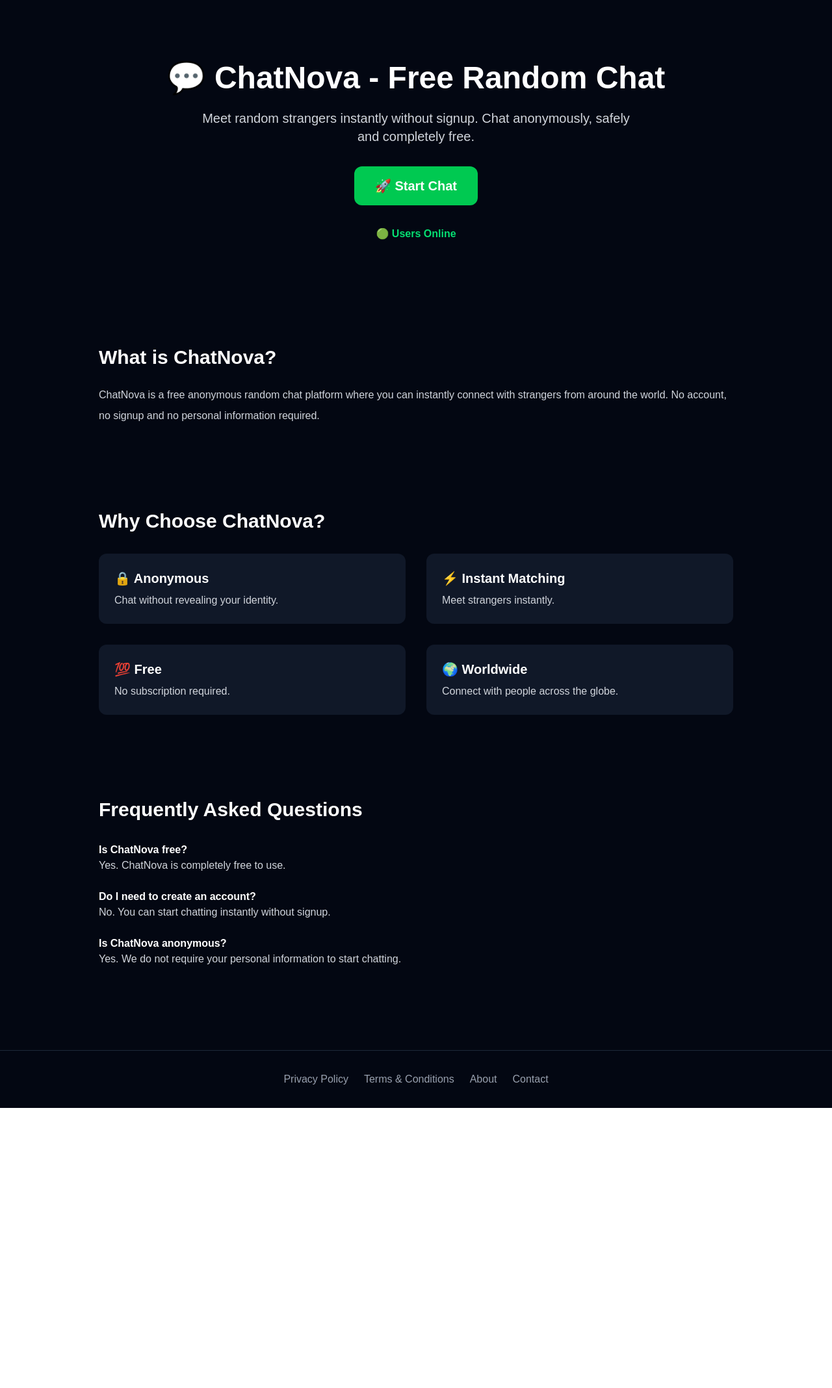
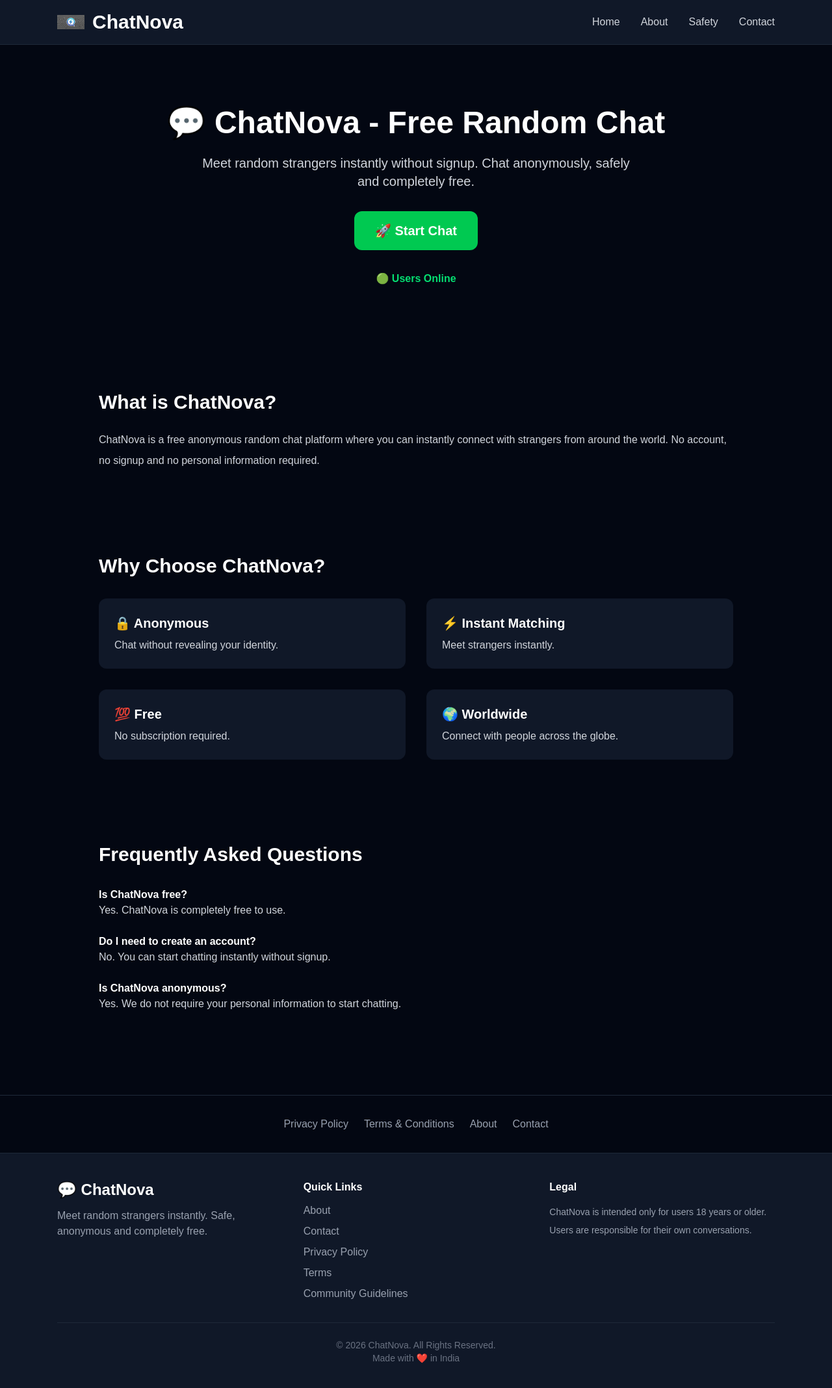
Before and after one commit to Shubhampb4499/random-chat, a Next.js app: page / in a window 1280 px wide. Shown: the top 2136 px of the page at 65% size. Before the commit the page ends 1705 px from the top, so only its background shows below. Built offline with nearby package versions, Linux system fonts and the light colour scheme.

Commit message:
Added ChatNova branding and layout updates

```diff
--- a/app/layout.tsx
+++ b/app/layout.tsx
@@ -2,6 +2,8 @@ import type { Metadata } from "next";
 import { Geist, Geist_Mono } from "next/font/google";
 import { GoogleAnalytics } from "@next/third-parties/google";
 import "./globals.css";
+import Header from "../components/Header";
+import Footer from "../components/Footer";
 
 const geistSans = Geist({
   variable: "--font-geist-sans",
@@ -73,8 +75,14 @@ export default function RootLayout({
       className={`${geistSans.variable} ${geistMono.variable} h-full antialiased`}
     >
       <body className="min-h-full flex flex-col">
-        {children}
-      </body>
+
+  <Header />
+
+  {children}
+
+  <Footer />
+
+</body>
 
       <GoogleAnalytics gaId="G-JTQNTF01T7" />
     </html>
--- /dev/null
+++ b/components/Footer.tsx
@@ -0,0 +1,78 @@
+import Link from "next/link";
+
+export default function Footer() {
+  return (
+    <footer className="bg-gray-900 border-t border-gray-800 mt-auto">
+
+      <div className="max-w-6xl mx-auto px-6 py-10">
+
+        <div className="grid md:grid-cols-3 gap-8">
+
+          <div>
+            <h2 className="text-2xl font-bold text-white mb-3">
+              💬 ChatNova
+            </h2>
+
+            <p className="text-gray-400">
+              Meet random strangers instantly.
+              Safe, anonymous and completely free.
+            </p>
+          </div>
+
+          <div>
+            <h3 className="font-semibold mb-3 text-white">
+              Quick Links
+            </h3>
+
+            <div className="flex flex-col gap-2 text-gray-400">
+
+              <Link href="/about">About</Link>
+
+              <Link href="/contact">Contact</Link>
+
+              <Link href="/privacy-policy">
+                Privacy Policy
+              </Link>
+
+              <Link href="/terms">
+                Terms
+              </Link>
+
+              <Link href="/community-guidelines">
+                Community Guidelines
+              </Link>
+
+            </div>
+          </div>
+
+          <div>
+            <h3 className="font-semibold mb-3 text-white">
+              Legal
+            </h3>
+
+            <p className="text-gray-400 text-sm leading-7">
+              ChatNova is intended only for users
+              18 years or older.
+              <br />
+              Users are responsible for their own
+              conversations.
+            </p>
+          </div>
+
+        </div>
+
+        <div className="border-t border-gray-800 mt-8 pt-6 text-center text-gray-500 text-sm">
+
+          © 2026 ChatNova. All Rights Reserved.
+
+          <br />
+
+          Made with ❤️ in India
+
+        </div>
+
+      </div>
+
+    </footer>
+  );
+}
--- /dev/null
+++ b/components/Header.tsx
@@ -0,0 +1,65 @@
+"use client";
+
+import Link from "next/link";
+import Image from "next/image";
+
+export default function Header() {
+  return (
+    <header className="bg-gray-900 border-b border-gray-800 sticky top-0 z-50">
+      <div className="max-w-6xl mx-auto flex items-center justify-between px-6 py-4">
+
+        {/* Logo */}
+        <Link
+          href="/"
+          className="flex items-center gap-3"
+        >
+          <Image
+            src="/logo.png"
+            alt="ChatNova Logo"
+            width={42}
+            height={42}
+            priority
+          />
+
+          <span className="text-3xl font-bold text-white">
+            ChatNova
+          </span>
+        </Link>
+
+        {/* Navigation */}
+        <nav className="hidden md:flex gap-8 text-gray-300 font-medium">
+
+          <Link
+            href="/"
+            className="hover:text-cyan-400 transition duration-200"
+          >
+            Home
+          </Link>
+
+          <Link
+            href="/about"
+            className="hover:text-cyan-400 transition duration-200"
+          >
+            About
+          </Link>
+
+          <Link
+            href="/community-guidelines"
+            className="hover:text-cyan-400 transition duration-200"
+          >
+            Safety
+          </Link>
+
+          <Link
+            href="/contact"
+            className="hover:text-cyan-400 transition duration-200"
+          >
+            Contact
+          </Link>
+
+        </nav>
+
+      </div>
+    </header>
+  );
+}
```
Also changed, not shown: public/logo.png (added).
